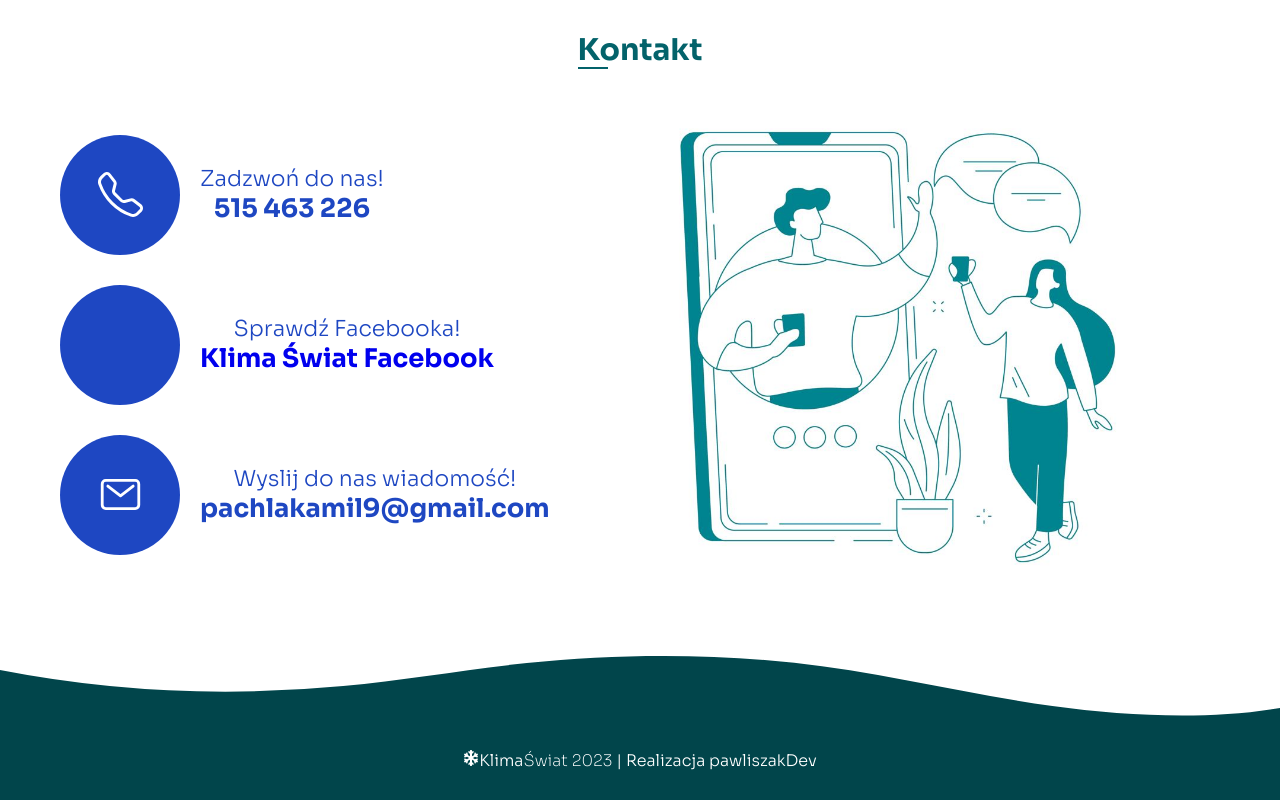
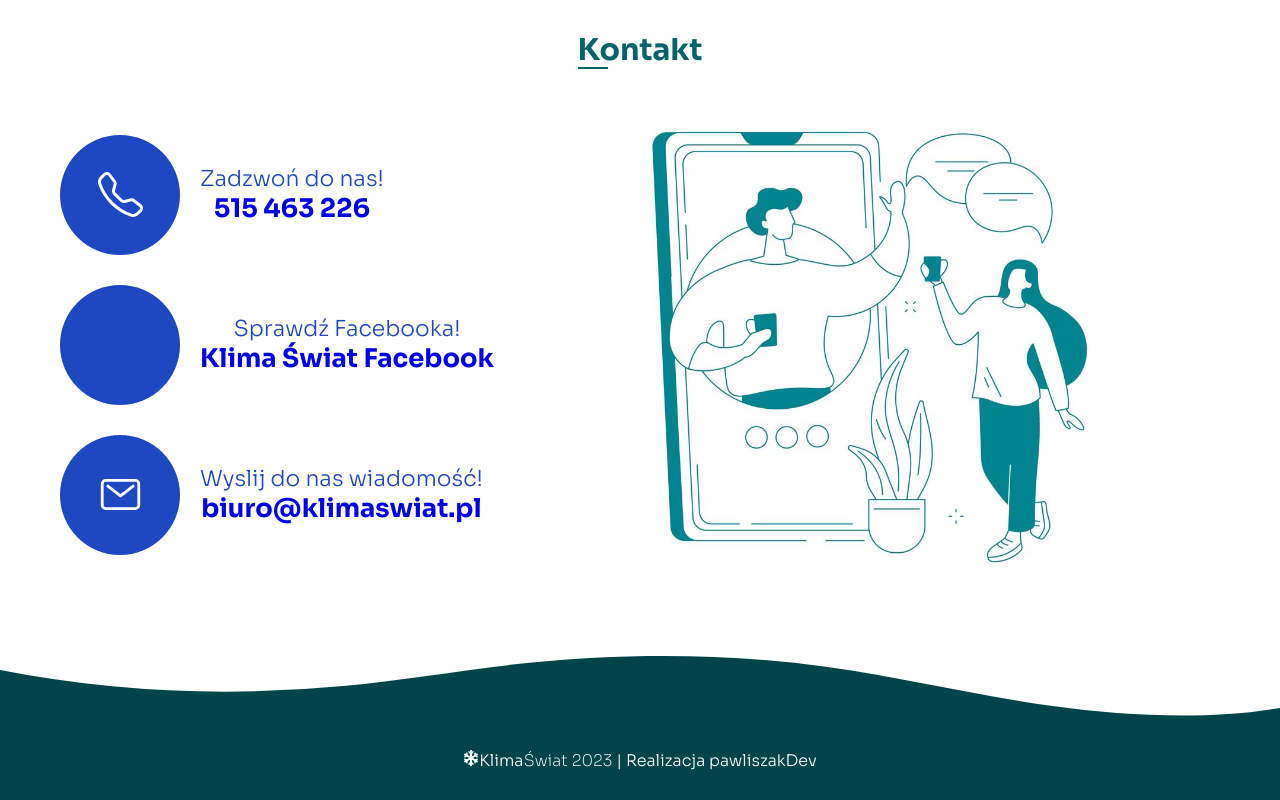
Before and after one commit to Pawliszakk/KlimaSwiatNext, a Next.js app: page / in a window 1280 px wide. Shown: the part 4779-5579 px from the top of the page. Built offline with nearby package versions, Linux system fonts and the light colour scheme; some icons are missing.

Commit message:
contact changed href to new fb url, added mailto and tel hrefs

```diff
--- a/src/components/Home/Contact/Contact.tsx
+++ b/src/components/Home/Contact/Contact.tsx
@@ -14,7 +14,7 @@ type ContactSingleOption = {
 	icon: JSX.Element;
 	title: string;
 	text: string;
-	link?: boolean;
+	href?: string;
 };
 
 const Contact = () => {
@@ -23,17 +23,19 @@ const Contact = () => {
 			icon: <BsTelephone />,
 			title: 'Zadzwoń do nas!',
 			text: '515 463 226',
+			href: 'tel:515 463 226',
 		},
 		{
 			icon: <FaFacebookF />,
 			title: 'Sprawdź Facebooka!',
 			text: 'Klima Świat Facebook',
-			link: true,
+			href: 'https://www.facebook.com/profile.php?id=61554684317544',
 		},
 		{
 			icon: <IoMailOutline />,
 			title: 'Wyslij do nas wiadomość!',
-			text: 'pachlakamil9@gmail.com',
+			text: 'biuro@klimaswiat.pl',
+			href: 'mailto:biuro@klimaswiat.pl',
 		},
 	];
 
@@ -52,7 +54,7 @@ const Contact = () => {
 							icon={option.icon}
 							title={option.title}
 							text={option.text}
-							link={option.link}
+							href={option.href}
 						/>
 					))}
 				</SlideAnimation>
--- a/src/components/Home/Contact/ContactOption.tsx
+++ b/src/components/Home/Contact/ContactOption.tsx
@@ -4,14 +4,14 @@ interface ContactOptionProps {
 	icon: JSX.Element;
 	title: string;
 	text: string;
-	link?: boolean;
+	href?: string;
 }
 
 const ContactOption: React.FC<ContactOptionProps> = ({
 	icon,
 	text,
 	title,
-	link,
+	href,
 }) => {
 	return (
 		<div className={classes.box}>
@@ -19,12 +19,8 @@ const ContactOption: React.FC<ContactOptionProps> = ({
 			<div className={classes.text}>
 				<p>{title}</p>
 				<h3>
-					{link ? (
-						<a
-							href="https://www.facebook.com/profile.php?id=100082822172597"
-							rel="noopener"
-							target="_blank"
-						>
+					{href ? (
+						<a href={href!} rel="noopener" target="_blank">
 							{text}
 						</a>
 					) : (
--- a/src/components/UI/Icons/PhoneIcon.tsx
+++ b/src/components/UI/Icons/PhoneIcon.tsx
@@ -35,10 +35,10 @@ const ScrollContact = () => {
 						whileTap={{ scale: 0.5 }}
 					>
 						{isClient && (
-							<Link href="/#contact">
+							<a href="tel:515 463 226">
 								<FaPhone />
 								<span>Kontakt</span>
-							</Link>
+							</a>
 						)}
 					</motion.div>
 				</Portal>
```
